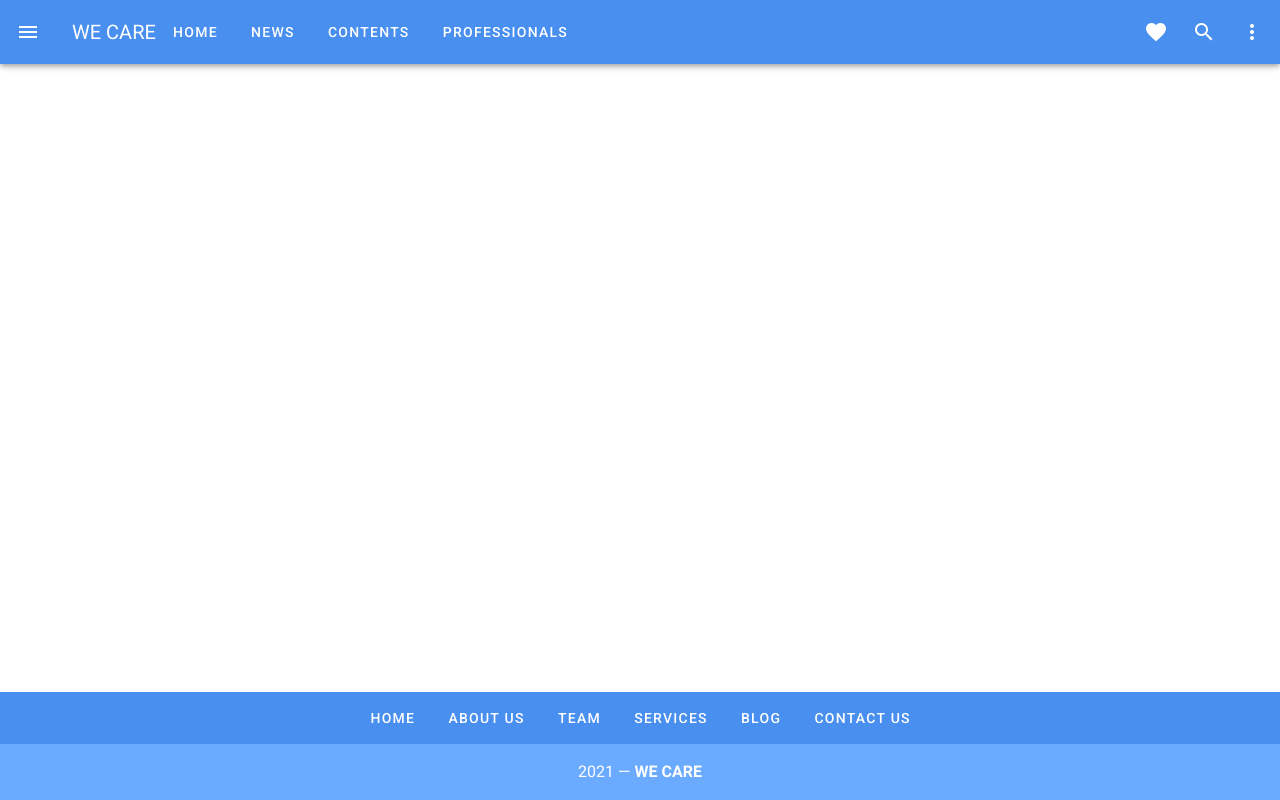
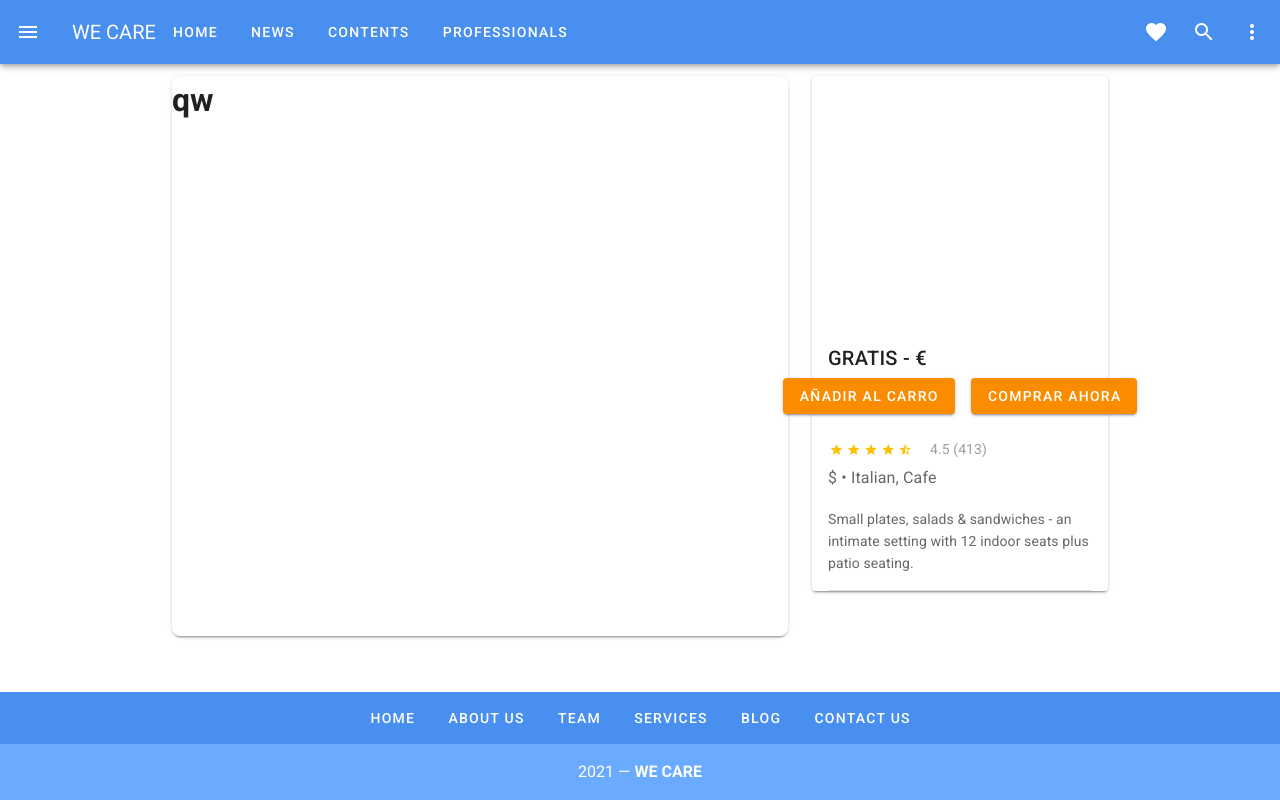
Before and after one commit to Saixel/PROJECT-WE-CARE-VUE, a Vue app: page /package in a window 1280 px wide. Built offline with nearby package versions, Linux system fonts and the light colour scheme.

Commit message:
packageCard 50%

```diff
--- a/src/components/ContentCard.vue
+++ b/src/components/ContentCard.vue
@@ -15,7 +15,7 @@
         Learn More
       </v-btn>
       <v-spacer></v-spacer>
-      <v-btn text color="teal accent-6">Ir a la ficha</v-btn>
+      <v-btn class="text-decoration-none" text color="teal accent-6"><router-link :to="{ name: 'Package' }">Ir a la ficha</router-link></v-btn>
     </v-card-actions>
 
     <v-expand-transition>
--- a/src/components/Header.vue
+++ b/src/components/Header.vue
@@ -13,7 +13,6 @@
         rounded
         class="my-2"
       >
-        <!-- `/` + link" -->
         <router-link :to="{ name: link }">{{ link }}</router-link>
       </v-btn>
 
--- /dev/null
+++ b/src/components/PackageCard.vue
@@ -0,0 +1,65 @@
+<template>
+  <v-container class="mx-0" fluid>
+    <v-row class="d-flex justify-center">
+      <v-col xs="12" md="7" lg="6">
+        <v-sheet min-height="70vh" rounded="lg" elevation="2">
+          <h1>qw</h1>
+        </v-sheet>
+      </v-col>
+
+      <v-col xs="12" md="5" lg="3">
+        <v-sheet rounded="lg" min-height="268">
+          <v-card>
+            <v-img height="250" src="../assets/markito.jpg"></v-img>
+
+            <v-card-title>GRATIS - €</v-card-title>
+            <v-container fluid justify="center">
+              <v-row align="center" justify="center">
+                <v-col class="d-flex justify-center">
+                  <v-btn class="ma-2 mt-n6" color="warning" dark>
+                    Añadir al carro
+                  </v-btn>
+                  <v-btn class="ma-2 mt-n6" color="warning" dark>
+                    Comprar ahora
+                  </v-btn>
+                </v-col>
+              </v-row>
+            </v-container>
+            <v-card-text>
+              <v-row align="center" class="mx-0">
+                <v-rating
+                  :value="4.5"
+                  color="amber"
+                  dense
+                  half-increments
+                  readonly
+                  size="14"
+                ></v-rating>
+
+                <div class="grey--text ms-4">4.5 (413)</div>
+              </v-row>
+
+              <div class="my-4 text-subtitle-1">$ • Italian, Cafe</div>
+
+              <div>
+                Small plates, salads & sandwiches - an intimate setting with 12
+                indoor seats plus patio seating.
+              </div>
+            </v-card-text>
+
+            <v-divider class="mx-4"></v-divider>
+
+
+          </v-card>
+        </v-sheet>
+      </v-col>
+    </v-row>
+  </v-container>
+</template>
+
+<script>
+export default {};
+</script>
+
+<style lang="scss" scoped>
+</style>
--- a/src/router/index.js
+++ b/src/router/index.js
@@ -3,6 +3,7 @@ import VueRouter from "vue-router";
 import Home from "../views/Home.vue";
 import Professionals from "../views/Professionals.vue";
 import Contents from "../views/Contents.vue";
+import Package from "../views/Package.vue";
 
 Vue.use(VueRouter);
 
@@ -12,11 +13,6 @@ const routes = [
     name: "Home",
     component: Home,
   },
-  // {
-  //   path: "/home",
-  //   name: "Home",
-  //   component: Home,
-  // },
   {
     path: "/professionals",
     name: "Professionals",
@@ -26,6 +22,11 @@ const routes = [
     path: "/contents",
     name: "Contents",
     component: Contents,
+  },
+  {
+    path: "/package",
+    name: "Package",
+    component: Package,
   },
   {
     path: "/about",
--- /dev/null
+++ b/src/views/Package.vue
@@ -0,0 +1,17 @@
+<template>
+  <PackageCard />
+</template>
+
+<script>
+import PackageCard from "../components/PackageCard.vue";
+
+export default {
+  name: "Package",
+  components: {
+    PackageCard
+  }
+};
+</script>
+
+<style lang="scss" scoped>
+</style>
```
Also changed, not shown: src/views/Collectives.vue (added), src/views/New.vue (added), src/views/News.vue (added), src/views/Profile.vue (added).
